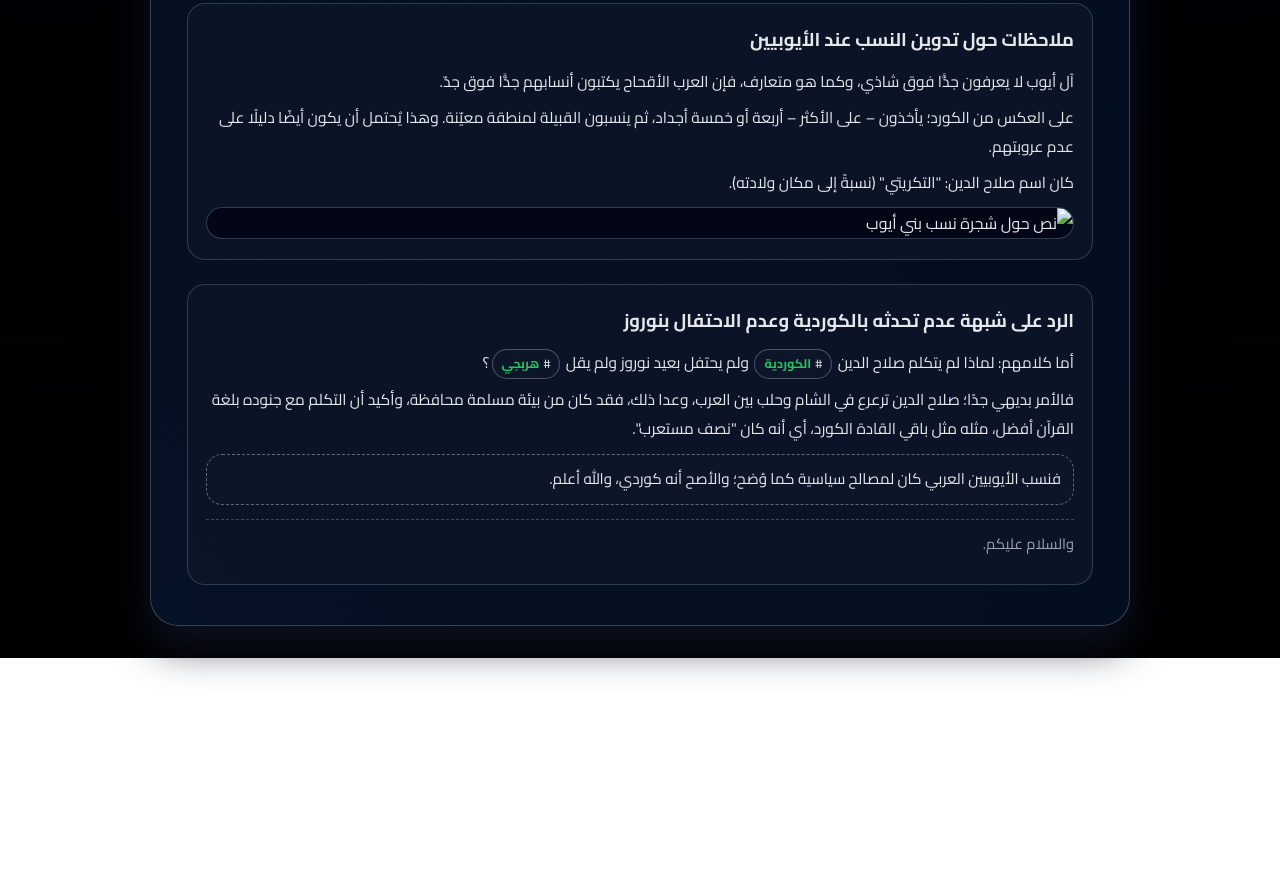
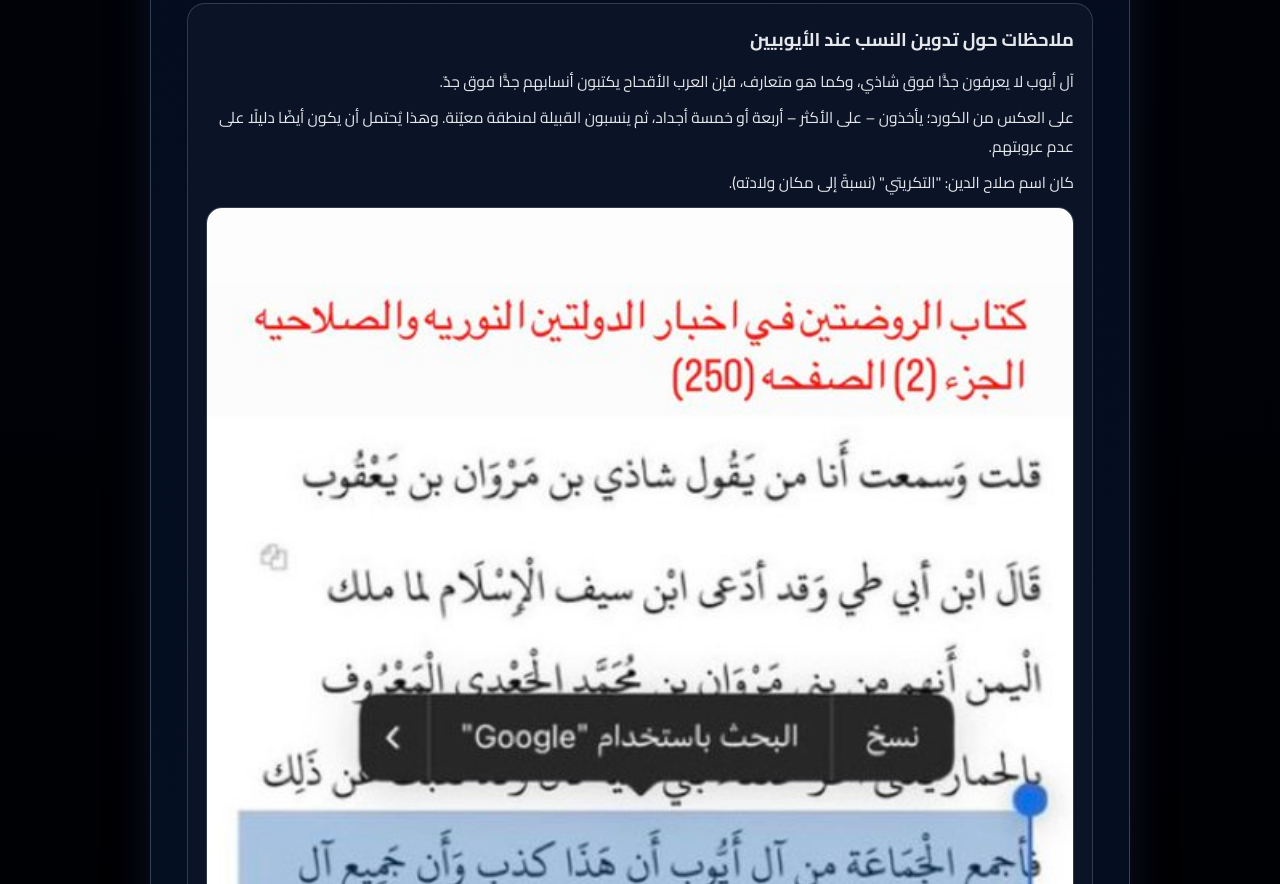
Before and after one commit to Hussin-al/Salahudin_Ayubi, a plain HTML site: page index.html in a window 1280 px wide. Shown: the part 7276-8160 px from the top of the page. Before the commit the page ends 7934 px from the top, so only its background shows below. Drawn offline with Linux system fonts and the light colour scheme; the site is published under a folder, as on GitHub Pages, so addresses that start at the root find nothing.

Commit message:
Update index.html

```diff
--- a/index.html
+++ b/index.html
@@ -457,7 +457,7 @@
                     </p>
 
                     <div class="image-grid">
-                        <img src="/img/GwtGxSMWgAA6dEb.jpg" alt="نص حول شجرة نسب بني أيوب" />
+                        <img src="img/GwtGxSMWgAA6dEb.jpg" alt="نص حول شجرة نسب بني أيوب" />
                     </div>
                 </section>
 
```
